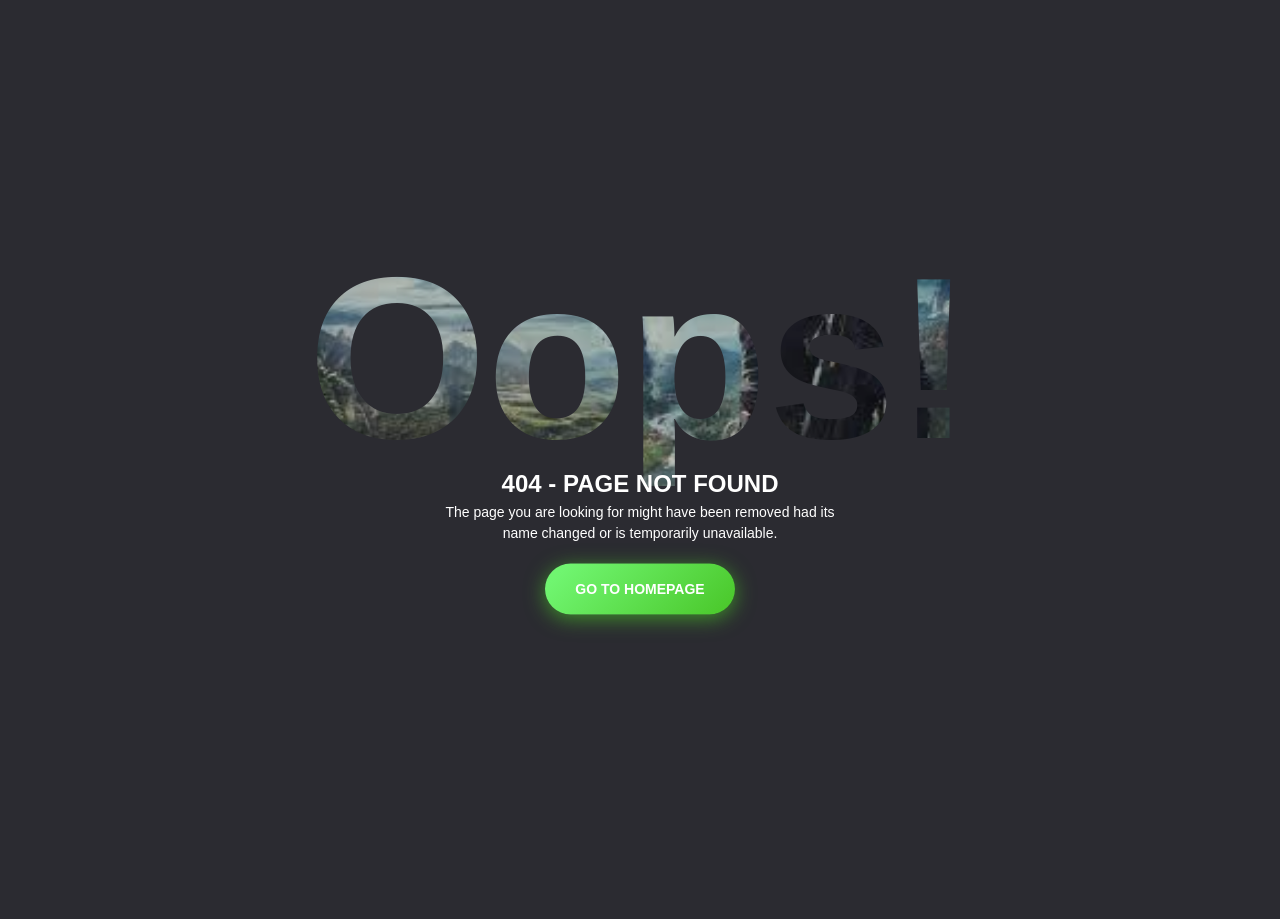
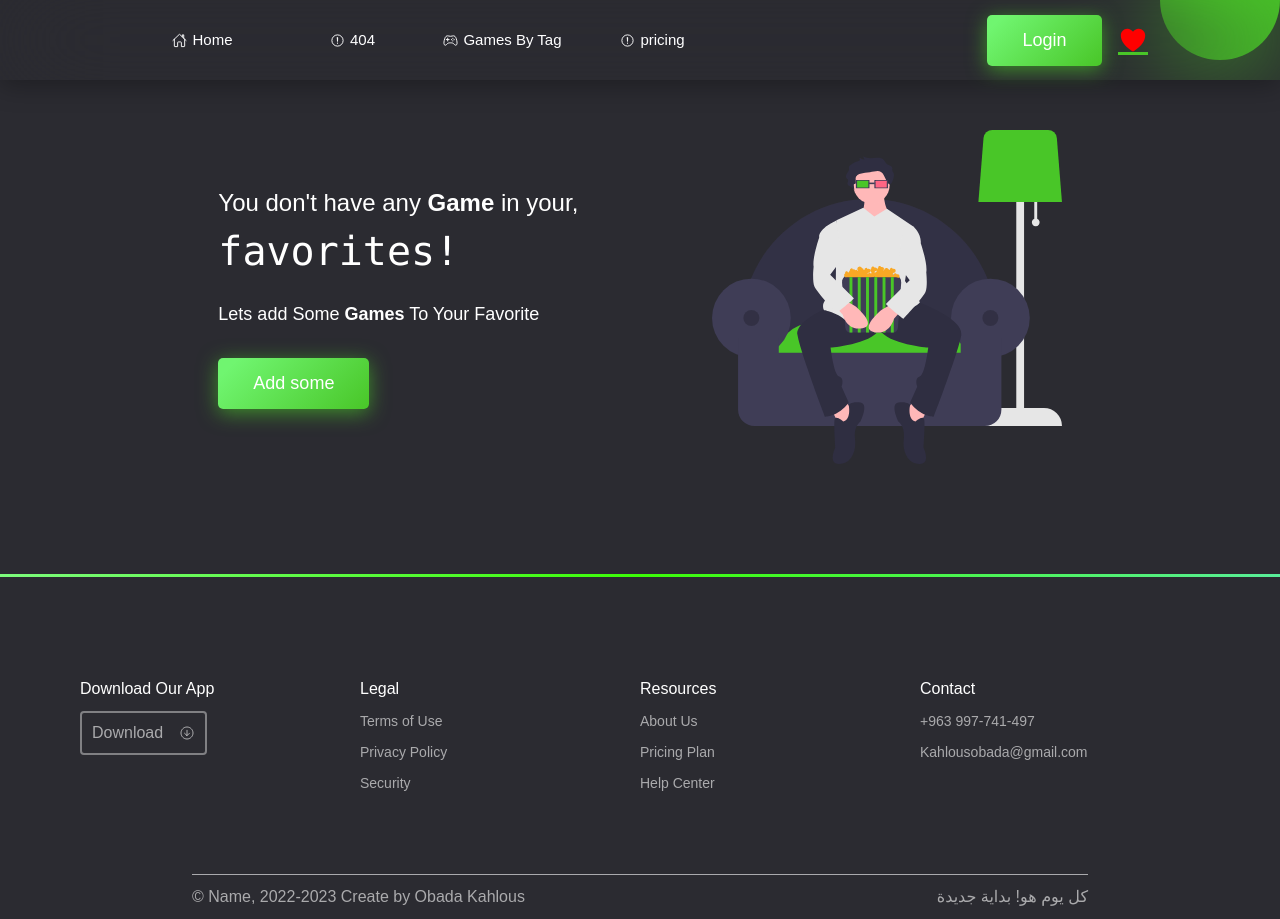
Before and after one commit to obada-kahlos/gameApp, a React (Create React App) app: page /favorite-games in a window 1280 px wide. Before the commit this address had no page. Before the commit the page ends 800 px from the top, so only its background shows below. Built offline with nearby package versions, Linux system fonts and the light colour scheme; no server answers.

Commit message:
change bg

```diff
--- a/src/App.js
+++ b/src/App.js
@@ -1,10 +1,8 @@
-import { useEffect } from "react";
-import { BrowserRouter, Routes, Route, useNavigate, useLocation, } from "react-router-dom";
+import { BrowserRouter, Routes, Route, } from "react-router-dom";
 import Login from "./component/login/login";
 import MainPage from "./page/main-page/main-page";
 import SignUp from "./component/signup/signup";
 
-import Register from "./page/register/register";
 import GameByTag from "./page/game-by-tag/game-by-tag";
 import Layout from "./page/layout/layout";
 import FavoriteMovies from "./page/favorite-movies/favorite-movies";
@@ -14,11 +12,7 @@ import Pricing from "./page/pricing/pricing";
 import ScrollToTop from "./component/shared/ScrollToTop/ScrollToTop";
 
 
-
-
 function App() {
-
-
   return (
     <div className="App">
       <BrowserRouter>
@@ -29,7 +23,7 @@ function App() {
           <Route path="/" element={<Layout />} >
             <Route path="/" element={<MainPage />} />
             <Route path='tag' element={<GameByTag />} />
-            <Route path='favorite-movies' element={<FavoriteMovies />} />
+            <Route path='favorite-games' element={<FavoriteMovies />} />
             <Route path="info:id" element={<Info />} />
             <Route path="pricing" element={<Pricing />} />
           </Route>
--- a/src/component/movies-card/game-card.jsx
+++ b/src/component/movies-card/game-card.jsx
@@ -7,7 +7,7 @@ const GameCard = ({ image, alt, width, height, margin, title, description, class
   return (
     <Container className={className} width={width} margin={margin}>
       <div className='h-full'>
-          <Image alt={alt} height={height} image={image}/>
+        <Image alt={alt} height={height} image={image} />
       </div>
       <div className='h-[180px] flex justify-between flex-col'>
         <Title className='my-[5px]'> {title} </Title>
--- a/src/component/navbar/navbar.jsx
+++ b/src/component/navbar/navbar.jsx
@@ -43,7 +43,7 @@ const Navbar = ({ nav, handleShowNav, HandleOpenPopup }) => {
             </Ul>
             <Wrapper className=''>
                 <Button onClick={HandleOpenPopup}> Login </Button>
-                <NavLink to='favorite-movies' onClick={handleShowNav}>
+                <NavLink to='favorite-games' onClick={handleShowNav}>
                     <Heart>
                         <span className='flex items-center justify-center text-[30px] text-[red]'> <ion-icon name="heart"></ion-icon> </span>
                     </Heart>
@@ -94,6 +94,9 @@ const Nav = styled.nav`
         height : 3px;
         background : #49c628;
         transition: 0.3s;
+        &::after:last-of-type{
+            height: 0;
+        }
     }
     @media(max-width : 1024px){
         :after{
--- a/src/component/shared/button/button.jsx
+++ b/src/component/shared/button/button.jsx
@@ -1,9 +1,9 @@
 import React from 'react'
 import styled from 'styled-components'
 
-const Button = ({onClick , children}) => {
+const Button = ({ onClick, children, className }) => {
   return (
-    <Btn onClick={onClick}> {children} </Btn>
+    <Btn onClick={onClick} className={className}> {children} </Btn>
   )
 }
 
--- a/src/component/shared/container/container.jsx
+++ b/src/component/shared/container/container.jsx
@@ -1,22 +1,24 @@
 import React from 'react'
 import styled from 'styled-components'
 
-const Container = ({ children , padding }) => {
-    return (
-        <Wrapper padding={padding}>
-            {children}
-        </Wrapper>
-    )
+const Container = ({ children, padding }) => {
+  return (
+    <Wrapper padding={padding}>
+      {children}
+    </Wrapper>
+  )
 }
 
 export default Container
 
 export const Wrapper = styled.div`
+  position: relative;
   padding-right: 15px;
   padding-left: 15px;
   padding: ${ (props) => props.padding ? props.padding : '120px 15px' };
   margin-right: auto;
   margin-left: auto;
+  z-index: 2;
   @media(max-width: 650px){
     width: 95%;
     padding: 30px 15px;
--- a/src/page/Info/Info.jsx
+++ b/src/page/Info/Info.jsx
@@ -96,7 +96,6 @@ const Info = () => {
                                             effect={'blur'}
                                             placeholderSrc={image?.image}
                                         />
-                                        {/* <img src={image?.image} alt="img" width='100%' height='100%' /> */}
                                     </Screenshots>
                                 ))
                             }
--- a/src/page/favorite-movies/favorite-movies.jsx
+++ b/src/page/favorite-movies/favorite-movies.jsx
@@ -1,4 +1,3 @@
-import { Button } from '@mui/material'
 import React, { useEffect } from 'react'
 import LazyLoad from 'react-lazyload'
 import { useDispatch, useSelector } from 'react-redux'
@@ -6,10 +5,11 @@ import { useNavigate } from 'react-router-dom'
 import styled from 'styled-components'
 
 import empty from '../../assets/empty.svg'
+import Button from '../../component/shared/button/button'
 import { listOfGame } from '../../feature/game-list-slice'
 
 const FavoriteMovies = () => {
-    const { dataList, isLoading } = useSelector((state) => state.gameList)
+    const { dataList } = useSelector((state) => state.gameList)
 
     const dispatch = useDispatch()
     useEffect(() => {
@@ -22,9 +22,9 @@ const FavoriteMovies = () => {
         <Container>
             <Empty>
                 <div>
-                    <p className='md:text-[24px] text-[18px] mb-[20px]' > You don't have any anime in your,<br /> <span className='md:text-[40px] text-[24px] font-mono'> favorites! </span> </p>
-                    <p className='mt-[10px] md:text-[18px] text-[14px]'> Lets add Some Movies To Your Favorite </p>
-                    <Button onClick={() => { navigate(-1) }}> Add some </Button>
+                    <p className='md:text-[24px] text-[18px] mb-[20px]' > You don't have any <strong>Game</strong> in your,<br /> <span className='md:text-[40px] text-[24px] font-mono'> favorites! </span> </p>
+                    <p className='mt-[10px] md:text-[18px] text-[14px]'> Lets add Some <strong>Games</strong> To Your Favorite </p>
+                    <Button onClick={() => { navigate(-1) }} className='mt-[30px]'> Add some </Button>
                 </div>
                 <LazyLoad offset={50} height={300} once>
                     <img src={empty} alt="" width='350px' height='300px' />
--- a/src/page/layout/layout.jsx
+++ b/src/page/layout/layout.jsx
@@ -52,7 +52,7 @@ const Layout = () => {
       </div>
       <Footer />
       <div className='fixed lg:top-[-60px] bottom-0 lg:right-0 w-[120px] h-[120px] rounded-full bg-main-color lg:block hidden'></div>
-      <div className='lg:hidden block fixed bottom-10 right-10'>
+      <div className='lg:hidden block fixed bottom-10 right-10 z-[9999999999]'>
         <NavButton onClick={handleShowNav} >
           {nav ? <ion-icon name="close-outline"></ion-icon> : <ion-icon name="menu-outline"></ion-icon>}
         </NavButton>
--- a/src/page/main-page/main-page.jsx
+++ b/src/page/main-page/main-page.jsx
@@ -1,6 +1,6 @@
 import React, { useEffect, useState } from 'react'
 import styled from 'styled-components'
-import img from '../../assets/slider-bg.jpg'
+import img from '../../assets/bg-games.jpg'
 
 import "slick-carousel/slick/slick.css";
 import "slick-carousel/slick/slick-theme.css";
@@ -17,7 +17,6 @@ import { platform } from '../../feature/games-by-platform-slice';
 import Loader from '../../component/loader/loader';
 import { Link } from 'react-router-dom';
 import Container from '../../component/shared/container/container';
-import LazyLoad from 'react-lazyload';
 import Button from '../../component/shared/button/button';
 import { Title } from '../../component/shared/heading/heading';
 const MainPage = () => {
@@ -103,6 +102,7 @@ const MainPage = () => {
                   }
                 </div>
               </Container>
+              <Layout></Layout>
             </Header>
             <Container>
 
@@ -147,6 +147,7 @@ const MainPage = () => {
 export default MainPage
 
 const Header = styled.header`
+  position: relative;
   height: auto;
   background: url(${ img }) no-repeat;
   background-position: center;
@@ -158,6 +159,7 @@ const Header = styled.header`
   padding-right: 30px;
   overflow: hidden;
   color: #fff;
+  z-index: 995;
   @media(max-width : 1024px){
     padding-left: 5px;
     padding-right: 5px;
@@ -167,3 +169,12 @@ const Header = styled.header`
     padding-right: 5px;
   }
 `
+const Layout = styled.div`
+  position: absolute;
+  top: 0;
+  left: 0;
+  width: 100%;
+  height: 100%;
+  background-color: rgba(0,0,0,0.8);
+  z-index: 1;
+`
--- a/src/page/page-not-found/page-not-found.jsx
+++ b/src/page/page-not-found/page-not-found.jsx
@@ -1,7 +1,7 @@
 import React from 'react'
 import { useNavigate } from 'react-router-dom'
 
-import errorImage from '../../assets/bg-games.jfif'
+import errorImage from '../../assets/bg-games.jpg'
 const PageNotFound = () => {
 
     const navigate = useNavigate()
```
Also changed, not shown: src/assets/bg-games.jfif (deleted), src/assets/bg-games.jpg (added).
